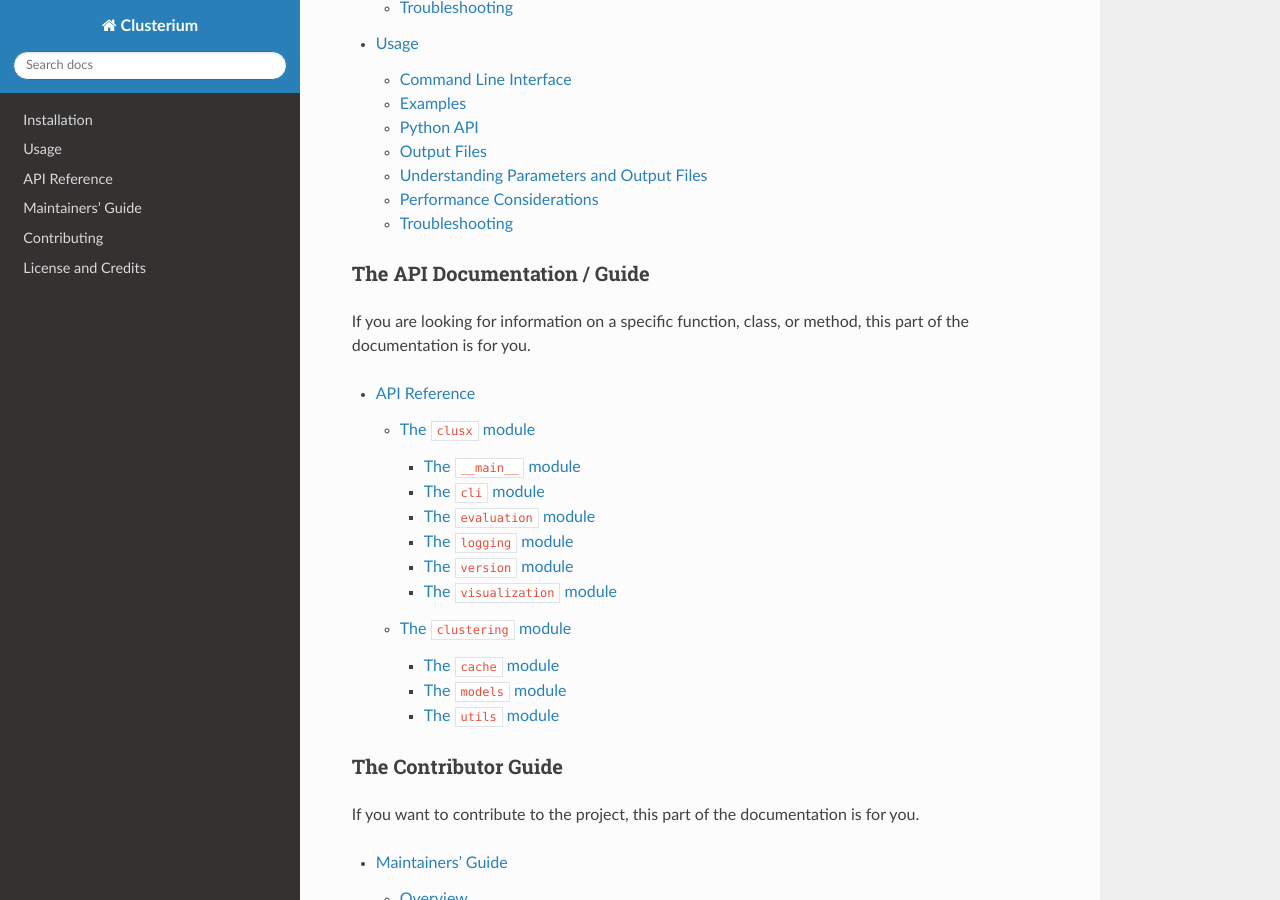
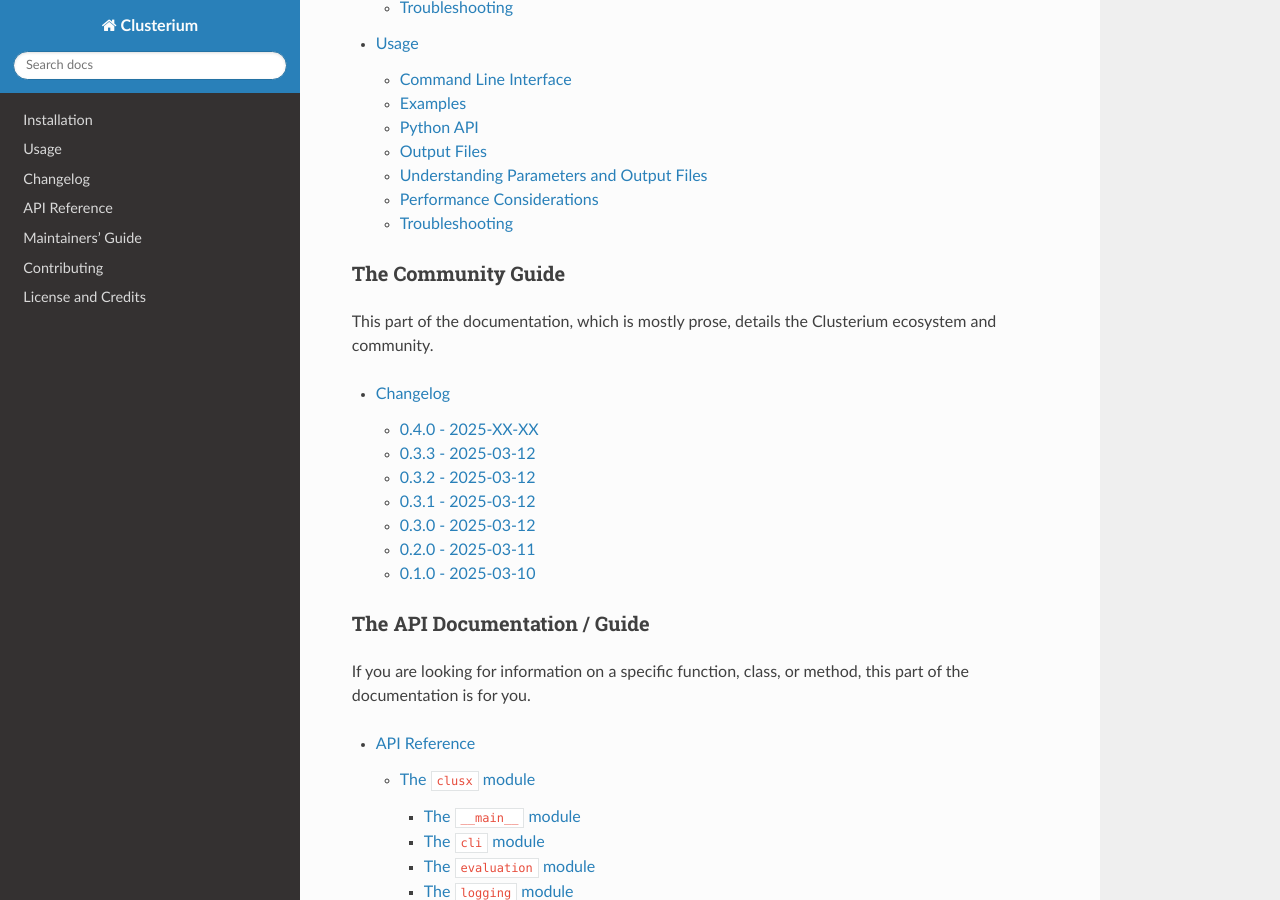
Before and after one commit to sergeyklay/clusterium, a Sphinx documentation site: the page built from docs/source/index.rst, in a window 1280 px wide and 900 px high, scrolled down 1621 px. Built offline with Sphinx 7.4.7 and the Read the Docs theme 3.1.0, drawn with Linux system fonts in a browser that asks for light colours.

Commit message:
Add CHANGELOG and update documentation structure
- Introduce CHANGELOG.rst to summarize project updates and features.
- Create a new changelog.rst in the documentation source to include the CHANGELOG.
- Update index.rst to add a reference to the changelog in the documentation.

```diff
--- /dev/null
+++ b/docs/source/changelog.rst
@@ -0,0 +1 @@
+.. include:: ../../CHANGELOG.rst
--- a/docs/source/index.rst
+++ b/docs/source/index.rst
@@ -30,6 +30,17 @@
 
    installation
    usage
+
+The Community Guide
+-------------------
+
+This part of the documentation, which is mostly prose, details the
+Clusterium ecosystem and community.
+
+.. toctree::
+   :maxdepth: 2
+
+   changelog
 
 The API Documentation / Guide
 -----------------------------
```
Also changed, not shown: CHANGELOG.rst (added, +94 -0 lines).
